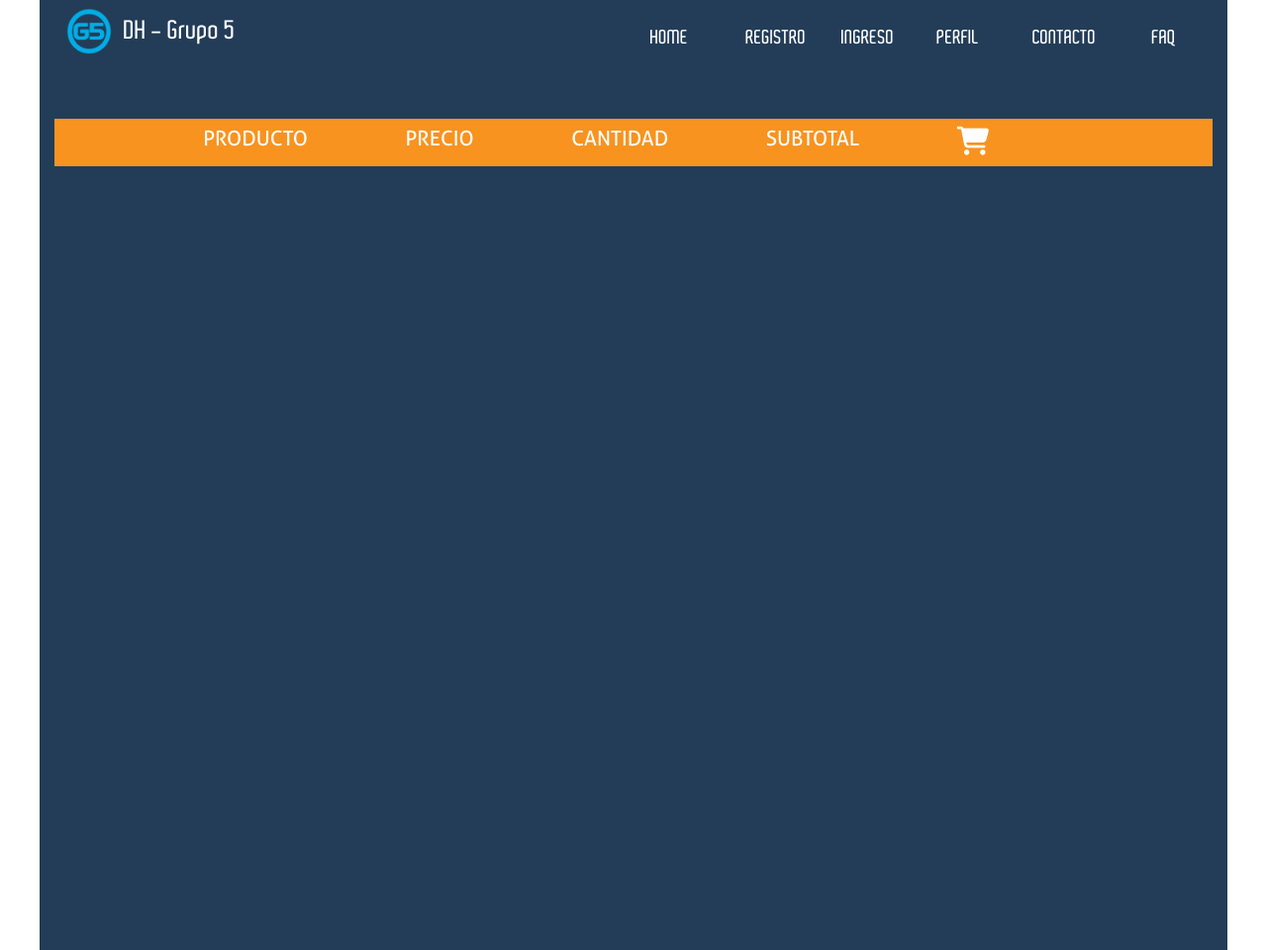
After one commit to rocapa18/grupo5, a PHP site: page /carrito.html in a window 1280 px wide. The commit adds this page. Shown: the whole page at 99% size. Run offline with PHP 8.4, Linux system fonts and the light colour scheme; some libraries are stand-ins or nearby versions; some web fonts are replaced.

Commit message:
Ajustes de estilos

```diff
--- a/FAQ.html
+++ b/FAQ.html
@@ -34,7 +34,7 @@
           </ul>
             <div class="nav">
                 <nav id="principal">
-                    <img src="img/logo4.png" alt="logo" id="logoChico">
+                    <img src="img/logo5t.png" alt="logo" id="logoChico">
                     <h2>DH - Grupo 5</h2>
                     <ul>
                         <li><a href="home.html">HOME</a></li>
--- a/Home.html
+++ b/Home.html
@@ -33,7 +33,7 @@
 
             <div class="nav">
                 <nav id="principal">
-                    <img src="img/logo4.png" alt="logo" id="logoChico">
+                    <img src="img/logo5t.png" alt="logo" id="logoChico">
                     <h2>DH - Grupo 5</h2>
 
                     <ul>
@@ -65,9 +65,9 @@
 
             </button>
 
-            <div class="spinner-grow text-primary" role="status">
+            <!-- <div class="spinner-grow text-primary" role="status">
                 <span class="sr-only">Loading...</span>
-            </div>
+            </div> -->
         </div>
 
         <footer>
--- /dev/null
+++ b/carrito.html
@@ -0,0 +1,78 @@
+<!DOCTYPE html>
+<html lang="en">
+<head>
+    <meta charset="UTF-8">
+    <meta name="viewport" content="width=device-width, initial-scale=1.0">
+    <meta http-equiv="X-UA-Compatible" content="ie=edge">
+    <meta http-equiv="X-UA-Compatible" content="ie=edge">
+    <link rel="stylesheet" href="css/styleCarrito.css">
+    <link rel="stylesheet" href="css/styleHome.css">
+    <link rel="stylesheet" href="css/aldo.css">
+    <link rel="stylesheet" href="css/aller.css">
+    <link rel="stylesheet" href="https://stackpath.bootstrapcdn.com/bootstrap/4.3.1/css/bootstrap.min.css" integrity="sha384-ggOyR0iXCbMQv3Xipma34MD+dH/1fQ784/j6cY/iJTQUOhcWr7x9JvoRxT2MZw1T" crossorigin="anonymous">
+    <title>Carrito</title>
+</head>
+
+
+<body>
+
+  <div class="container-fluid">
+
+    <header>
+      <ul class="nav nav-pills">
+        <li class="nav-item dropdown">
+          <a class="nav-link dropdown-toggle" data-toggle="dropdown" href="#" role="button" aria-haspopup="true" aria-expanded="false">MENU</a>
+          <div class="dropdown-menu">
+            <!-- <a class="dropdown-item" href="home.html">HOME</a> -->
+            <a class="dropdown-item" href="registro.html">REGISTRO</a>
+            <a class="dropdown-item" href="login.html">INGRESO</a>
+            <a class="dropdown-item" href="contacto.html">CONTACTO</a>
+            <a class="dropdown-item" href="perfil.html">PERFIL</a>
+            <a class="dropdown-item" href="faq.html">FAQ</a>
+
+          </div>
+        </li>
+      </ul>
+
+      <div class="nav">
+        <nav id="principal">
+          <img src="img/logo5t.png" alt="logo" id="logoChico">
+          <h2>DH - Grupo 5</h2>
+
+          <ul>
+            <li><a href="home.html">HOME</a></li>
+            <li><a href="registro.html">REGISTRO</a></li>
+            <li><a href="login.html">INGRESO</a></li>
+            <li><a href="perfil.html">PERFIL</a></li>
+            <li><a href="contacto.html">CONTACTO</a></li>
+            <li id="faq"><a href="faq.html">FAQ  </a></li>
+          </ul>
+        </nav>
+      </div>
+    </header>
+    <main>
+      <div class="encabezado">
+        <ul>
+          <li><h2>PRODUCTO</h2></li>
+          <li><h2>PRECIO</h2></li>
+          <li><h2>CANTIDAD</h2></li>
+          <li><h2>SUBTOTAL</h2></li>
+          <li id="cesta"><a href="#"><i class="fas fa-shopping-cart"></i></li>
+
+        </ul>
+
+      </div>
+
+
+    </main>
+
+  </div>
+
+
+  <script src="https://code.jquery.com/jquery-3.3.1.slim.min.js" integrity="sha384-q8i/X+965DzO0rT7abK41JStQIAqVgRVzpbzo5smXKp4YfRvH+8abtTE1Pi6jizo" crossorigin="anonymous"></script>
+  <script src="https://cdnjs.cloudflare.com/ajax/libs/popper.js/1.14.7/umd/popper.min.js" integrity="sha384-UO2eT0CpHqdSJQ6hJty5KVphtPhzWj9WO1clHTMGa3JDZwrnQq4sF86dIHNDz0W1" crossorigin="anonymous"></script>
+  <script src="https://stackpath.bootstrapcdn.com/bootstrap/4.3.1/js/bootstrap.min.js" integrity="sha384-JjSmVgyd0p3pXB1rRibZUAYoIIy6OrQ6VrjIEaFf/nJGzIxFDsf4x0xIM+B07jRM" crossorigin="anonymous"></script>
+  <script src="https://kit.fontawesome.com/1b52e0f26e.js"></script>
+
+</body>
+</html>
--- a/contacto.html
+++ b/contacto.html
@@ -35,7 +35,7 @@
 
             <div class="nav">
                 <nav id="principal">
-                    <img src="img/logo4.png" alt="logo" id="logoChico">
+                    <img src="img/logo5t.png" alt="logo" id="logoChico">
                     <h2>DH - Grupo 5</h2>
 
                     <ul>
--- /dev/null
+++ b/css/styleCarrito.css
@@ -0,0 +1,40 @@
+div.encabezado{
+    overflow: hidden;
+    margin-top: 5vh;
+    width: 100%;
+    height: 6vh;
+    background-color: rgb(248, 147, 31);
+
+}
+div.encabezado ul{
+    width: 80%;
+    list-style: none;
+    margin-left: 1%;
+
+}
+
+div.encabezado ul li{
+    float: left;
+    margin-left: 8%;
+    padding-left: 3%;
+
+
+
+}
+
+div.encabezado ul li h2{
+
+    color: white;
+    font-family: 'aller';
+    font-size: 1.3em;
+    padding-top: 1vh;
+
+
+}
+div.encabezado ul li i{
+    color: white;
+    font-size: 1.8em;
+    margin-top: 1vh;
+    right: 0%;
+
+}
--- a/css/stylePerfil.css
+++ b/css/stylePerfil.css
@@ -175,7 +175,7 @@ div.animation #particles-js{
 
     margin-bottom: 0vh;
 
-    padding-left: 28%;
+    padding-left: 25%;
     padding-top: 3%;
 
 
--- a/detalle.html
+++ b/detalle.html
@@ -33,7 +33,7 @@
 
           <div class="nav">
               <nav id="principal">
-                  <img src="img/logo4.png" alt="logo" id="logoChico">
+                  <img src="img/logo5t.png" alt="logo" id="logoChico">
                   <h2>DH - Grupo 5</h2>
 
                   <ul>
@@ -74,7 +74,7 @@
               </video>
             </article>
             <button type="button" name="button">
-                <a href="enlace.html">Agregar al Carrito</a>
+                <a href="carrito.html">Agregar al Carrito</a>
             </button>
             <div class="spinner-grow text-primary" role="status">
                 <span class="sr-only">Loading...</span>
--- a/perfil.html
+++ b/perfil.html
@@ -34,7 +34,7 @@
 
             <div class="nav">
                 <nav id="principal">
-                    <img src="img/logo4.png" alt="logo" id="logoChico">
+                    <img src="img/logo5t.png" alt="logo" id="logoChico">
                     <h2>DH - Grupo 5</h2>
 
                     <ul>
--- a/productos.html
+++ b/productos.html
@@ -16,7 +16,7 @@
       <header>
         <div class="nav">
           <nav id="principal">
-            <img src="img/logo4.png" alt="logo" id="logoChico">
+            <img src="img/logo5t.png" alt="logo" id="logoChico">
             <h2>DH - Grupo 5</h2>
 
             <ul>
--- a/registro.html
+++ b/registro.html
@@ -35,7 +35,7 @@
 
             <div class="nav">
                 <nav id="principal">
-                    <img src="img/logo4.png" alt="logo" id="logoChico">
+                    <img src="img/logo5t.png" alt="logo" id="logoChico">
                     <h2>DH - Grupo 5</h2>
 
                     <ul>
```
Also changed, not shown: login.html (+4 -3 lines), img/carrito-compras-desarrollo-tienda-virtual.png (added), img/carrito.ico (added).
